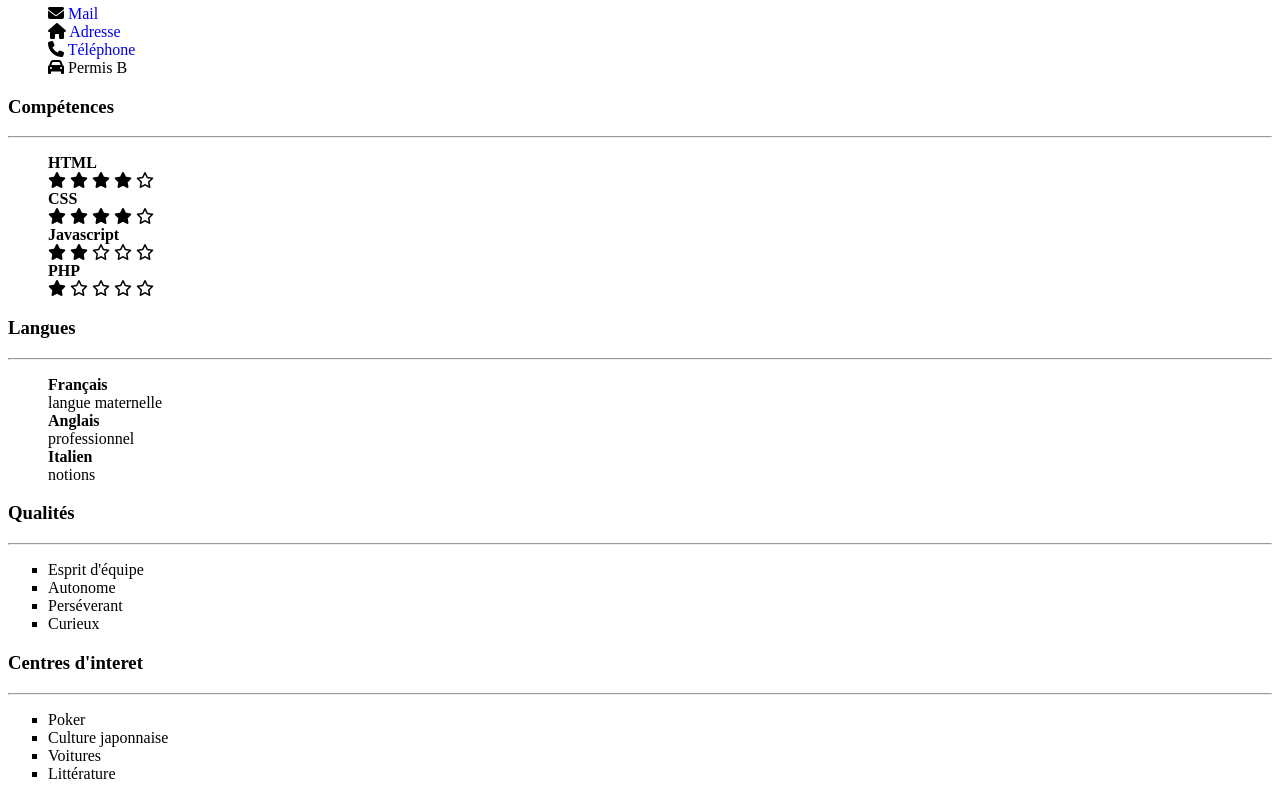
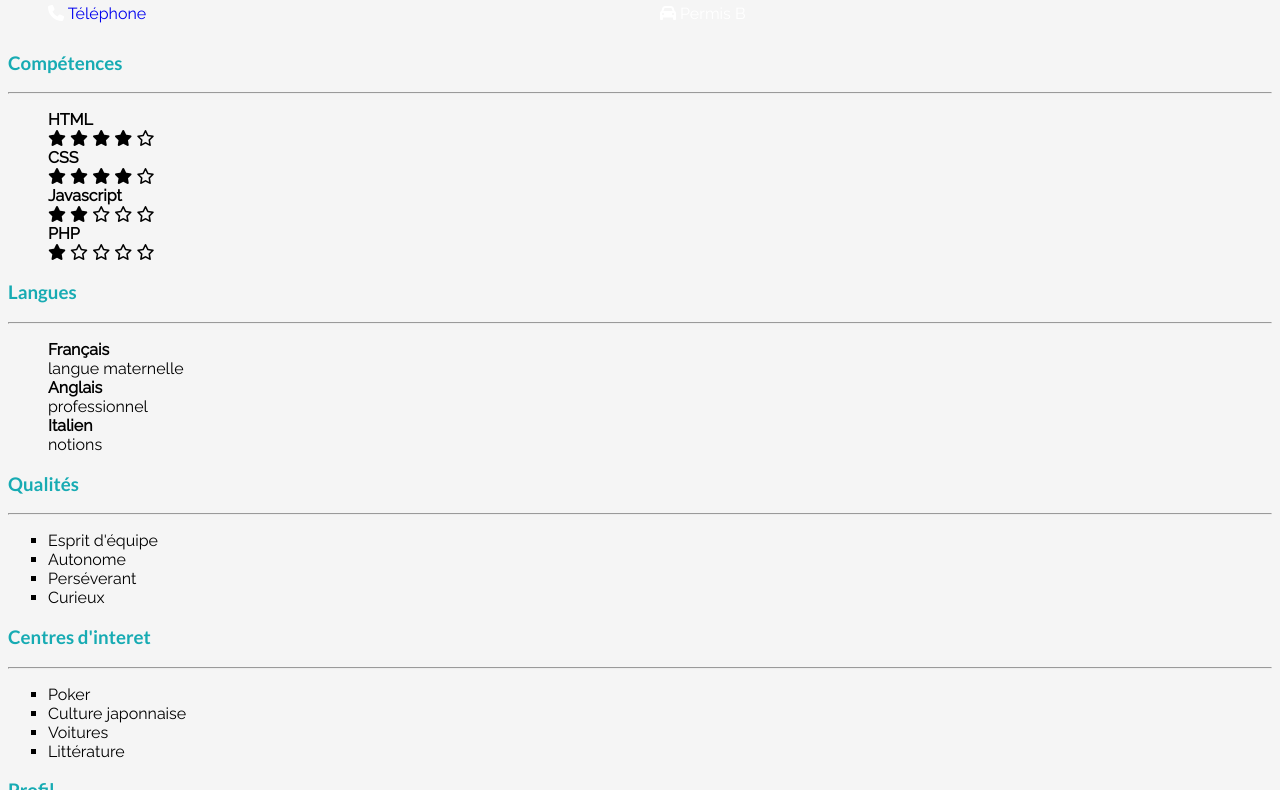
Before and after one commit to Axelos28/Curiculum-Vitae, a plain HTML site: page index.html in a window 1280 px wide. Shown: the part 148-938 px from the top of the page. Drawn offline with Linux system fonts and the light colour scheme; files whose address does not match are found by name.

Commit message:
modification to link of photo

```diff
--- a/index.html
+++ b/index.html
@@ -4,7 +4,7 @@
     <meta charset="UTF-8">
     <meta name="viewport" content="width=device-width, initial-scale=1.0">
     <title>Curiculum Vitae</title>
-    <link rel="stylesheet" href="./assets/css/styles.css">
+    <link rel="stylesheet" href="./assets/CSS/style.css">
     <style>
         @import url('https://fonts.googleapis.com/css2?family=Lato:ital,wght@0,100;0,300;0,400;0,700;0,900;1,100;1,300;1,400;1,700;1,900&display=swap');
         </style>
```
